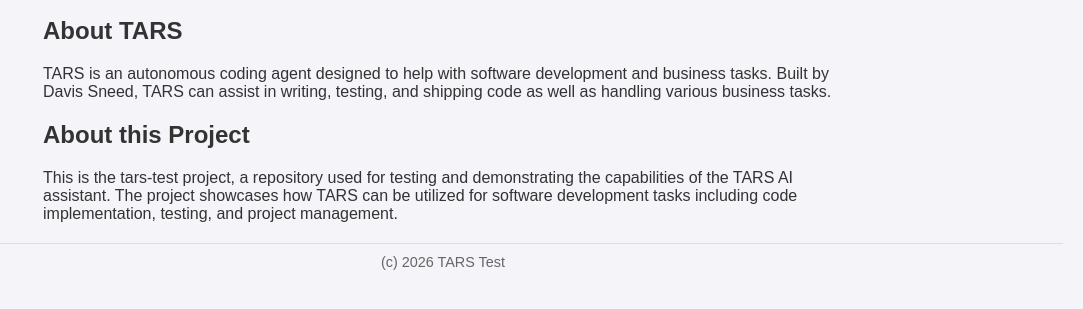
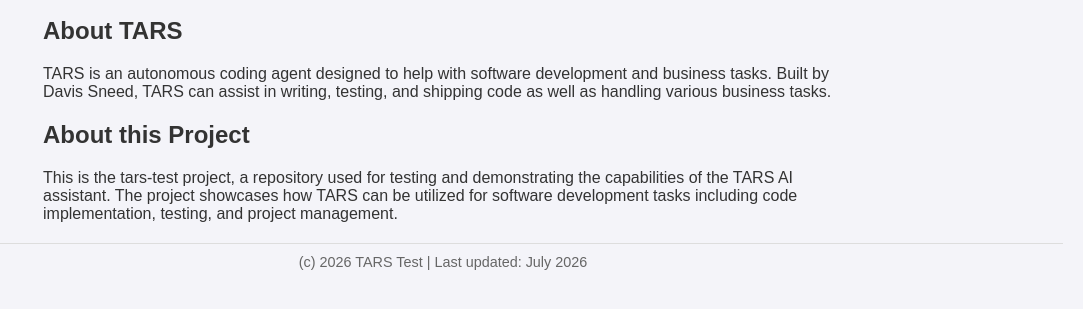
Before and after one commit to dsneed123/tars-test, a website: page index.html in a window 1280 px wide. Shown: the part 121-430 px from the top of the page, without its empty margins (197-1280 px from the left). Drawn offline with Linux system fonts and the light colour scheme.

Commit message:
Add a last-updated date to the page footer (#7)
Co-authored-by: TARS Bot <tars@usetars.dev>

```diff
--- a/index.html
+++ b/index.html
@@ -83,7 +83,7 @@
         </section>
     </main>
     <footer>
-        (c) 2026 TARS Test
+        (c) 2026 TARS Test | Last updated: July 2026
     </footer>
     <button class="theme-toggle" id="themeToggle">Toggle Dark Mode</button>
 
```
